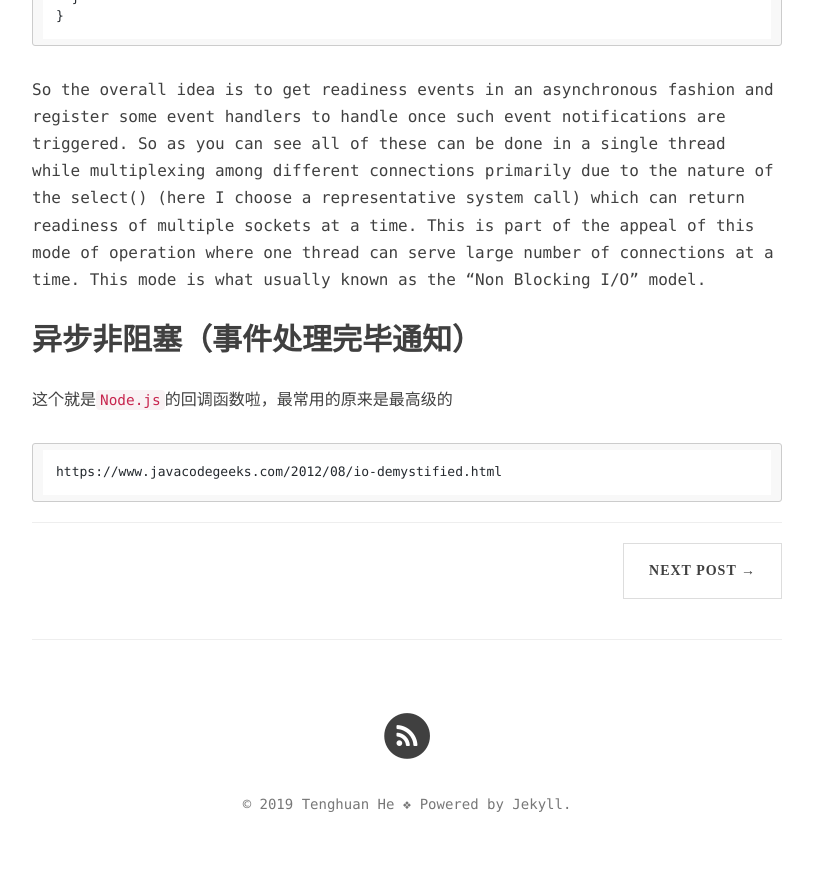
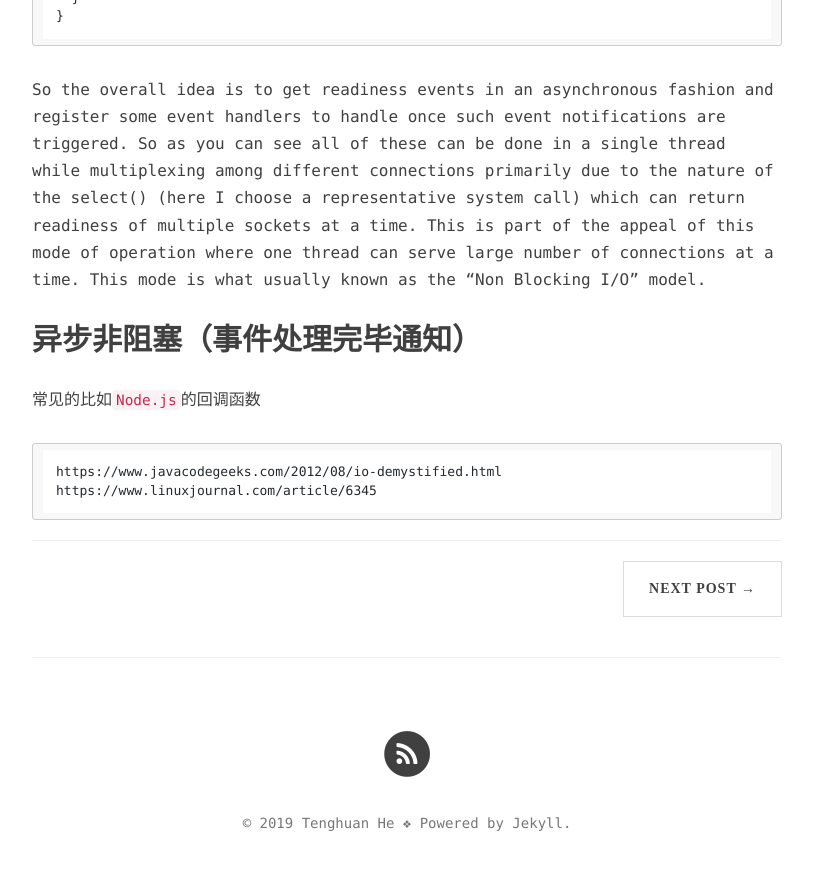
Before and after one commit to tenghuanhe/tenghuanhe.github.io, a Jekyll site: the page built from _posts/2017-09-23-synchronous-asynchronous-blocking-non-blocking.md, in a window 1280 px wide and 900 px high, scrolled down 2019 px. Shown: the top 870 px of the window, without its empty margins (233-1046 px from the left). Built offline with Jekyll 4.4.1, drawn with Linux system fonts in a browser that asks for light colours; nearby versions of some CDN libraries; comment, search, counter and statistics services are not loaded.

Commit message:
Update 2017-09-23-synchronous-asynchronous-blocking-non-blocking.md

````diff
--- a/_posts/2017-09-23-synchronous-asynchronous-blocking-non-blocking.md
+++ b/_posts/2017-09-23-synchronous-asynchronous-blocking-non-blocking.md
@@ -77,8 +77,9 @@ mode is what usually known as the “Non Blocking I/O” model.
 
 ## 异步非阻塞（事件处理完毕通知）
 
-这个就是`Node.js`的回调函数啦，最常用的原来是最高级的
+常见的比如`Node.js`的回调函数
 
 ```java
 https://www.javacodegeeks.com/2012/08/io-demystified.html
+https://www.linuxjournal.com/article/6345
 ```
````
